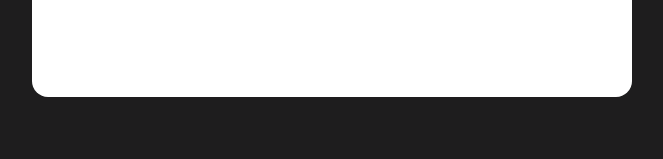
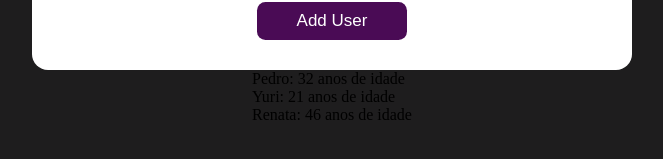
Before and after one commit to YuriSarmanho/UserCadaster, a React (Create React App) app in the folder user-cadaster/: page / in a window 1280 px wide. Shown: the part 343-502 px from the top of the page, without its empty margins (308-971 px from the left). Built offline with nearby package versions, Linux system fonts and the light colour scheme.

Commit message:
arquivos e confg basica para a area que mostra os usuários cadastrados

```diff
--- /dev/null
+++ b/user-cadaster/src/Components/CadasteredUsers/CadasteredSection.js
@@ -0,0 +1,15 @@
+import React from "react";
+import Cadasters from "./Cadasters";
+
+const UserSection = (props) => {
+  const DB = props.db;
+  return (
+    <div>
+      {DB.map((users) => {
+        return <Cadasters name={users.name} age={users.age} />;
+      })}
+    </div>
+  );
+};
+
+export default UserSection;
--- /dev/null
+++ b/user-cadaster/src/Components/CadasteredUsers/Cadasters.js
@@ -0,0 +1,10 @@
+import React from 'react'
+
+const Cadasters = (props)=>{
+    return(
+        <div>
+            {`${props.name}: ${props.age} anos de idade`}
+        </div>
+    )
+}
+export default Cadasters
--- a/user-cadaster/src/Components/User/User.js
+++ b/user-cadaster/src/Components/User/User.js
@@ -1,17 +1,34 @@
 import React from "react";
-import UserName from "./AddName/UserName";
-import Password from "./AddAge/UserAge";
+import UserName from "./InputName/UserName";
+import Password from "./InputAge/UserAge";
 import Button from "../Button/Button";
+import CadasteredSection from "../CadasteredUsers/CadasteredSection";
 import "./User.css";
 
 const User = () => {
+  const db = [
+    {
+      name: "Pedro",
+      age: "32",
+    },
+    {
+      name: "Yuri",
+      age: "21",
+    },
+    {
+      name: "Renata",
+      age: "46",
+    },
+  ];
+
   return (
     <div className="container">
       <div className="UserCadaster-container">
         <UserName />
         <Password />
-        <Button className="addUser-button" title={'Add User'}/>
+        <Button className="addUser-button" title={"Add User"} />
       </div>
+      <CadasteredSection db={db} />
     </div>
   );
 };
```
Also changed, not shown: user-cadaster/src/Components/CadasteredUsers/CadasteredSection.css (added), user-cadaster/src/Components/CadasteredUsers/Cadasters.css (added).
